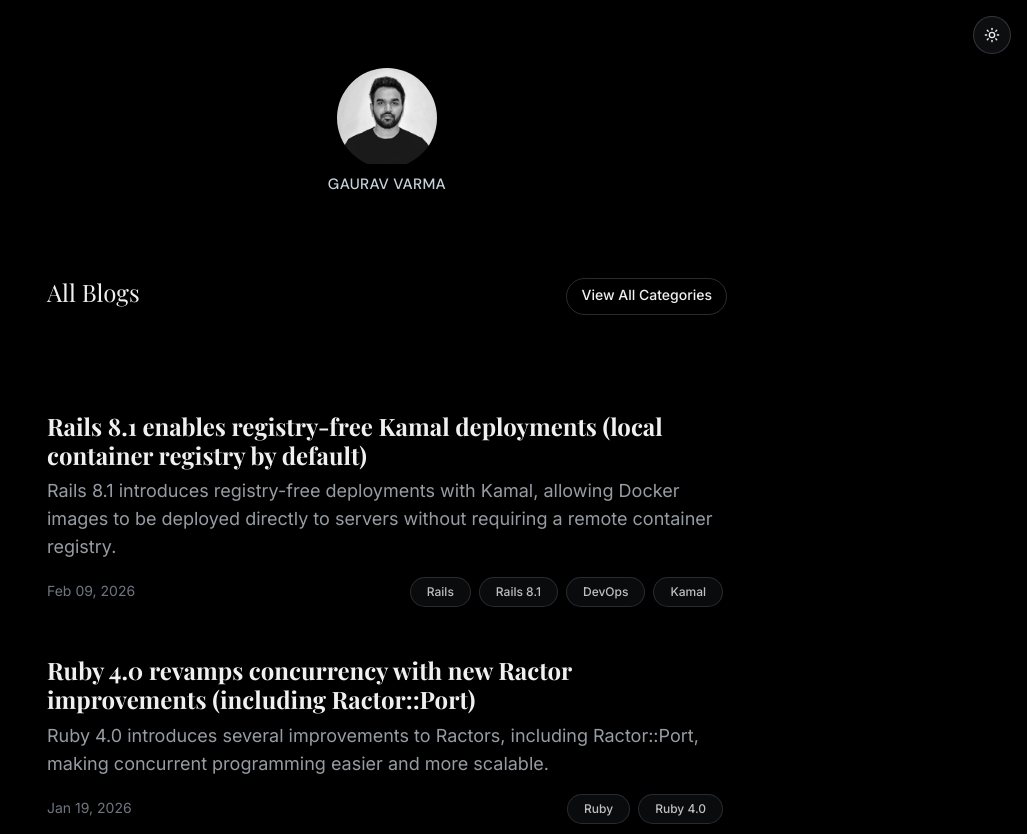
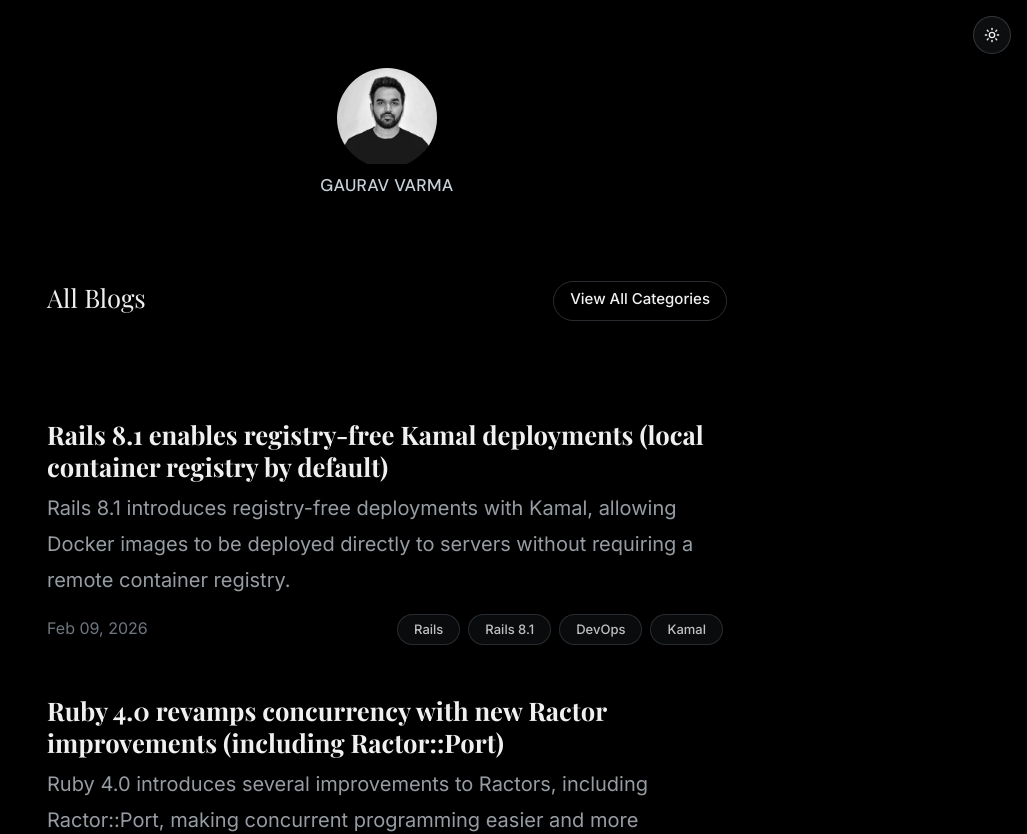
Before and after one commit to gaurav-varma/gauravvarma.dev, a Next.js app: page /blog/all in a window 1280 px wide. Shown: the top 834 px of the page, without its empty margins (253-1280 px from the left). Built offline with nearby package versions, Linux system fonts and the light colour scheme; no server answers.

Commit message:
Improve font sizes for better readability

```diff
--- a/styles/globals.css
+++ b/styles/globals.css
@@ -100,17 +100,40 @@
   /* Playfair Display = free substitute for Domaine Display (editorial serif) */
   font-family: 'Playfair Display', 'Ivar Text', 'Georgia', serif;
   color: var(--text-primary);
+  line-height: 1.25;
 }
 
+/* Override Bootstrap's calc-based heading scale with explicit readable sizes */
+h1 {
+  font-size: 2.25rem;
+} /* 36px — post page titles */
+h2 {
+  font-size: 2rem;
+} /* 32px */
+h3 {
+  font-size: 1.75rem;
+} /* 28px */
+h4 {
+  font-size: 1.6rem;
+} /* 25.6px — blog list titles */
+h5 {
+  font-size: 1.4rem;
+} /* 22.4px */
+h6 {
+  font-size: 1.2rem;
+} /* 19.2px */
+
 p {
-  font-size: 1.125rem;
-  line-height: 1.75rem;
+  /* 20px — NNG/Butterick optimal body size for screen reading */
+  font-size: 1.25rem;
+  /* Relative line-height so it scales with font size (never absolute px) */
+  line-height: 1.8;
   --tw-text-opacity: 1;
   color: var(--text-body);
 }
 
 .headshot-text {
-  font-size: 15px;
+  font-size: 17px;
 }
 
 .headshot:hover {
@@ -118,13 +141,13 @@
 }
 
 .post-meta {
-  font-size: 14px;
+  font-size: 16px;
   color: var(--text-muted);
   opacity: 0.8;
 }
 
 .post-meta .badge {
-  font-size: 12px !important;
+  font-size: 13px !important;
 }
 
 .post-meta .badge:hover {
@@ -151,7 +174,7 @@
 }
 
 .post-back-link a {
-  font-size: 14px;
+  font-size: 15px;
   color: var(--text-muted) !important;
   opacity: 1;
   transition: color 0.15s ease;
@@ -257,8 +280,8 @@
   color: var(--text-primary) !important;
   border: 1px solid var(--border-frost) !important;
   border-radius: 9999px !important;
-  padding: 5px 14px !important;
-  font-size: 14px !important;
+  padding: 6px 16px !important;
+  font-size: 15px !important;
   font-weight: 500 !important;
   transition:
     background-color 0.15s ease,
@@ -383,7 +406,7 @@
   }
 
   .markdown-body pre code {
-    font-size: 13px;
+    font-size: 14px;
     font-family: 'JetBrains Mono', ui-monospace, SFMono-Regular, Menlo, Monaco,
       Consolas, monospace;
   }
```
